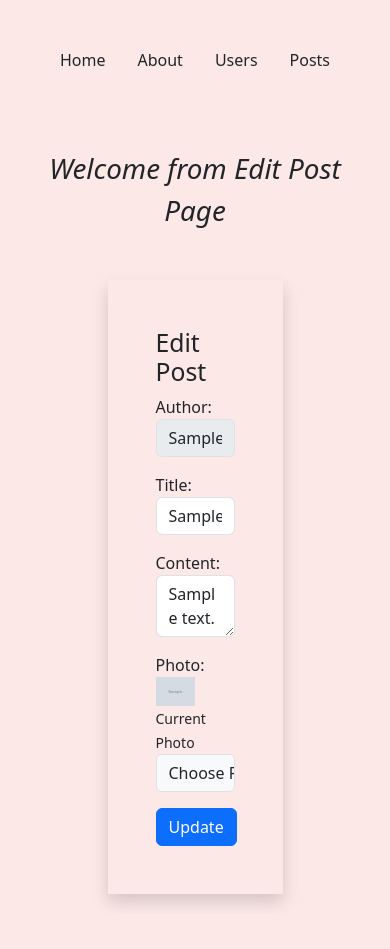
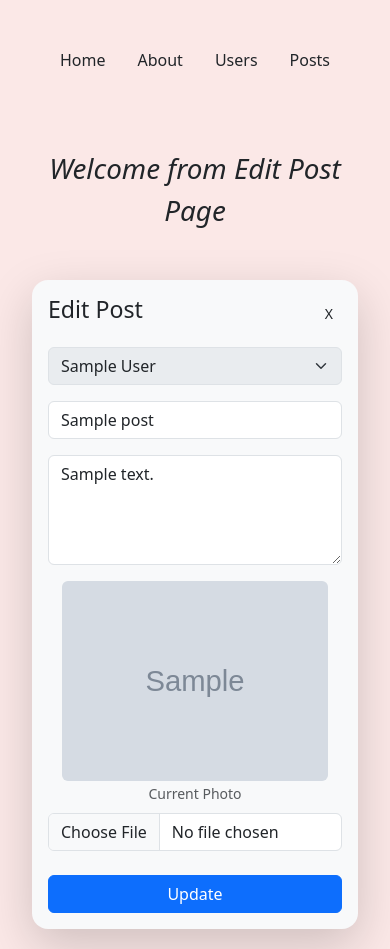
Before and after one commit to TinzarTun/sql-express-ejs-nodejs, a Node server app: page /posts/edit/1 in a window 390 px wide. Before the commit the page ends 906 px from the top, so only its background shows below. Run offline with Node 20, Linux system fonts and the light colour scheme; tables that the repository leaves empty or names only in its code hold one stand-in row (values such as "Sample post"); grey boxes marked "Sample" are stand-in pictures.

Commit message:
fix ui ux design for edit post page. it's also responsive too.

```diff
--- a/views/posts/edit.ejs
+++ b/views/posts/edit.ejs
@@ -1,12 +1,20 @@
 <%- include('../partials/header') %>
-  <form action="/posts/update/<%= post.id %>" method="POST" enctype="multipart/form-data"
-    class="w-50 m-auto p-5 shadow mt-5">
-    <h2>Edit Post</h2>
+
+<div class="container mt-5">
+  <div class="row justify-content-center">
+    <div class="col-md-6 col-lg-5">
+      <div class="card shadow-lg border-0 rounded-4 bg-light">
+        <div class="card-body">
+          <div class="d-flex justify-content-between align-items-center mb-3">
+            <h3 class="card-title">Edit Post</h3>
+            <a href="/posts" class="btn btn-sm">X</a>
+          </div>
+
+          <form action="/posts/update/<%= post.id %>" method="POST" enctype="multipart/form-data">
             <div class="mb-3">
-      <label for="user_id">Author:</label>
-      <select name="user_id" required disabled class="form-control">
-        <% users.forEach(user=> { %>
-          <option value="<%= user.id %>" <%=post.user_id===user.id ? 'selected' : '' %>>
+              <select name="user_id" class="form-select" disabled>
+                <% users.forEach(user => { %>
+                  <option value="<%= user.id %>" <%= post.user_id === user.id ? 'selected' : '' %>>
                     <%= user.name %>
                   </option>
                 <% }) %>
@@ -14,25 +22,53 @@
             </div>
 
             <div class="mb-3">
-      <label for="title">Title:</label>
-      <input type="text" name="title" value="<%= post.title %>" required class="form-control">
+              <input
+                type="text"
+                name="title"
+                class="form-control"
+                placeholder="Post Title"
+                value="<%= post.title %>"
+                required
+              />
             </div>
 
             <div class="mb-3">
-      <label for="content">Content:</label>
-      <textarea name="content" required class="form-control"><%= post.content %></textarea>
+              <textarea
+                name="content"
+                class="form-control"
+                rows="4"
+                placeholder="Post Content"
+                required
+              ><%= post.content %></textarea>
             </div>
 
-    <div class="mb-3">
-      <label for="photo">Photo:</label>
+            <div class="mb-4">
               <% if (post.photo) { %>
-        <div>
-          <img src="/uploads/<%= post.photo %>" alt="Post Photo" style="max-width: 50%; height: auto;">
+                <div class="mb-2 text-center">
+                  <img
+                    src="/uploads/<%= post.photo %>"
+                    alt="Post Photo"
+                    class="img-fluid rounded"
+                    style="max-height: 200px"
+                  />
+                  <div><small class="text-muted">Current Photo</small></div>
                 </div>
-        <small>Current Photo</small>
               <% } %>
-          <input type="file" class="form-control" name="photo" accept="image/*">
+              <input
+                type="file"
+                name="photo"
+                class="form-control"
+                accept="image/*"
+              />
             </div>
 
+            <div class="d-grid">
               <button type="submit" class="btn btn-primary">Update</button>
+            </div>
           </form>
+
+        </div>
+      </div>
+    </div>
+  </div>
+</div>
```
Lines whose indentation alone changed are shown as unchanged.
